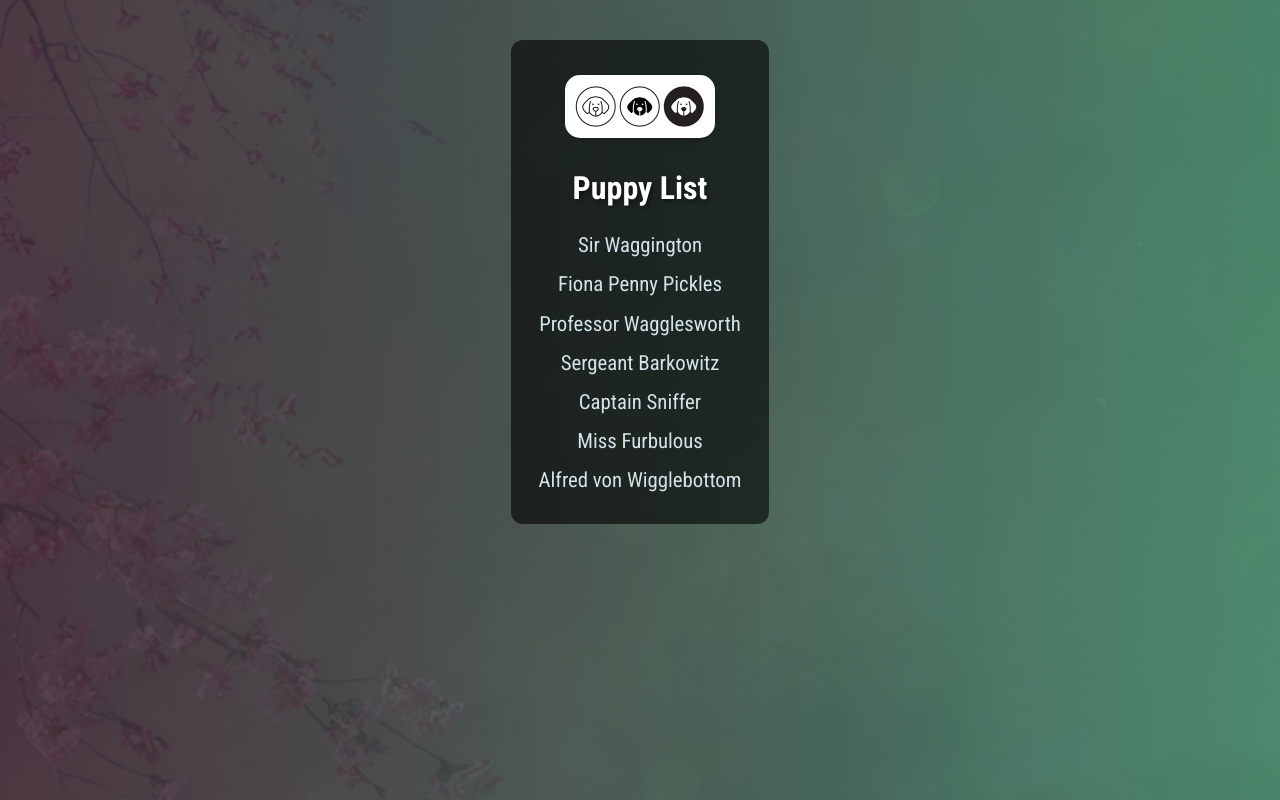
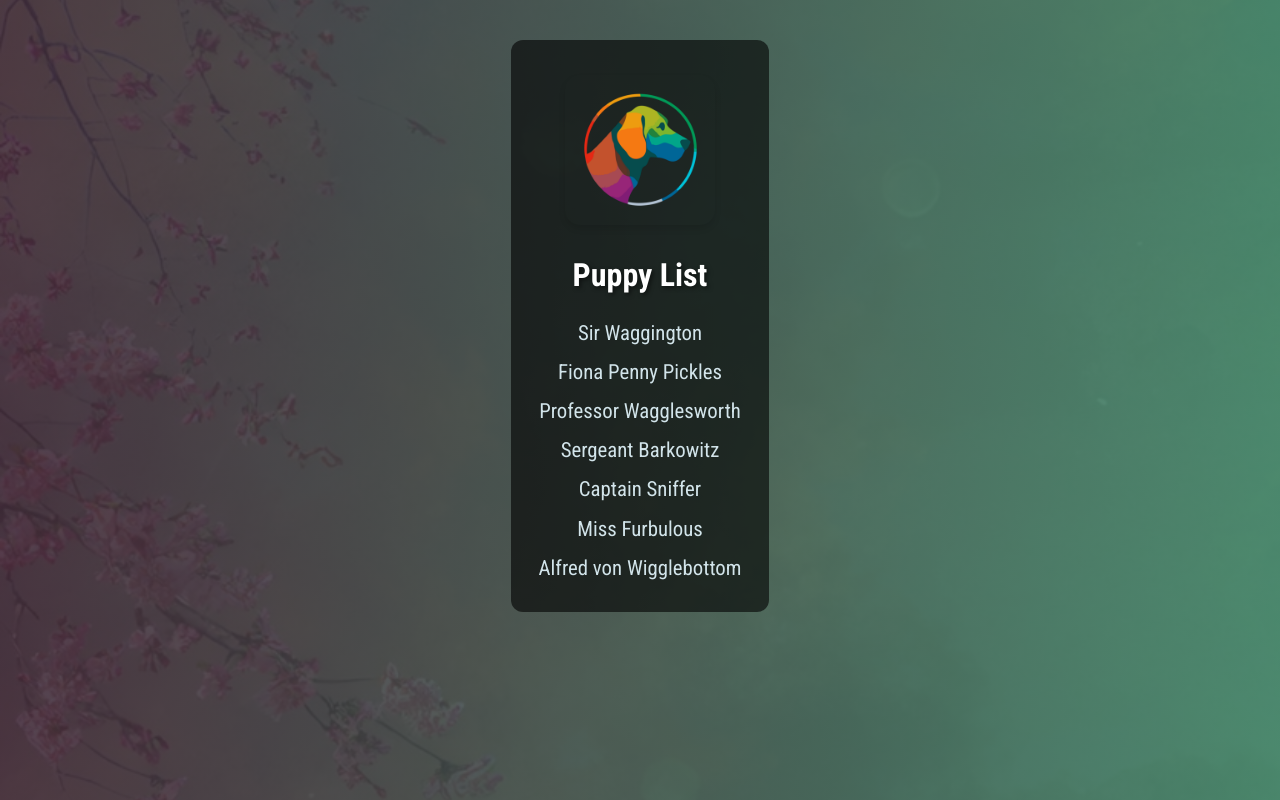
Before and after one commit to sandpitt-turtle/24app, a React (Vite) app: page / in a window 1280 px wide. Built offline with nearby package versions, Linux system fonts and the light colour scheme.

Commit message:
added logo/fixed issues with image-path/finished code

```diff
--- a/src/App.jsx
+++ b/src/App.jsx
@@ -10,11 +10,14 @@ function App() {
   const featuredPup = puppies.find((pup) => pup.id === featPupId);
 
   return (
-    <div className="puppy-list">
-      <img src="/public/logo.webp" alt="Puppy Bowl Logo" className="puppy-logo" />
+      <div className="puppy-list">
+     <img
+      src="/doggo.png"
+      alt="Puppy Bowl Icon"
+      className="puppy-logo"
+    />
 
       <h1>Puppy List</h1>
-
 
       {puppies.map((puppy) => (
         <p
```
Also changed, not shown: public/doggo.png (added), public/logo.webp (deleted).
